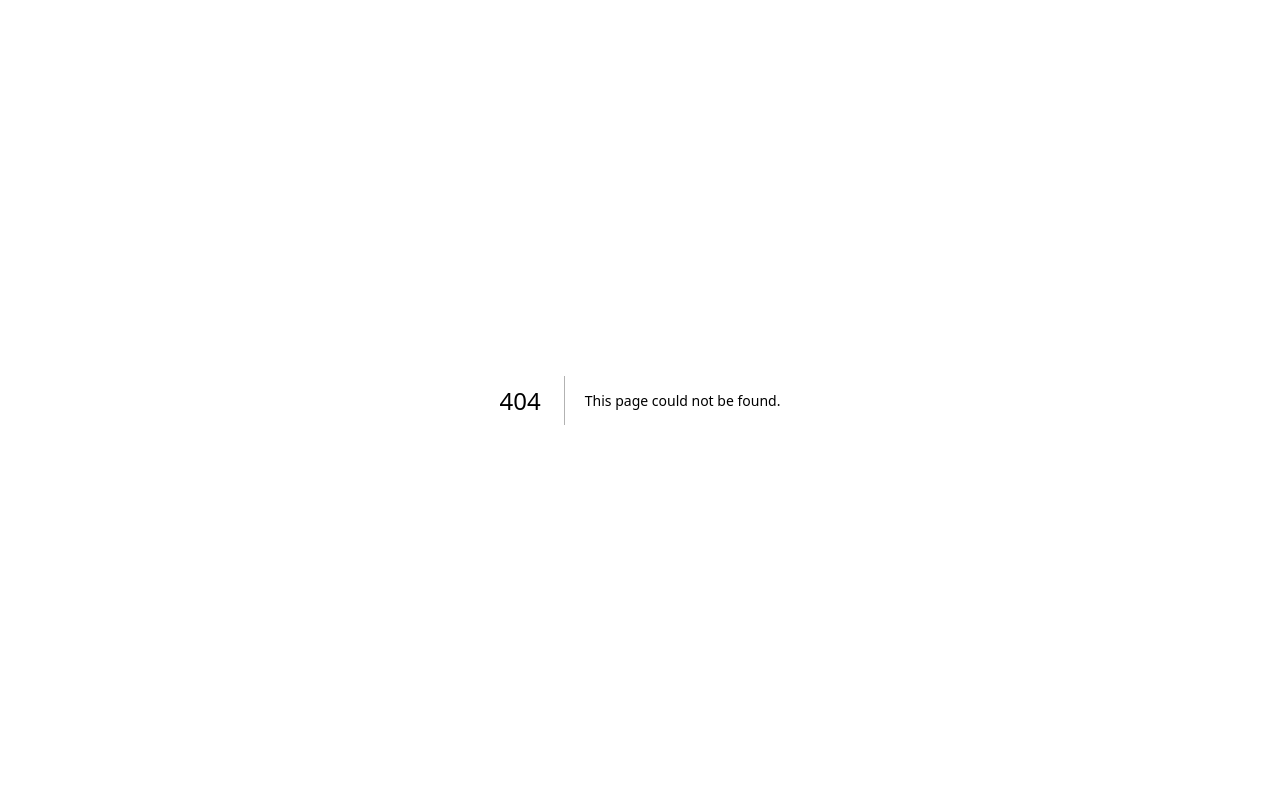
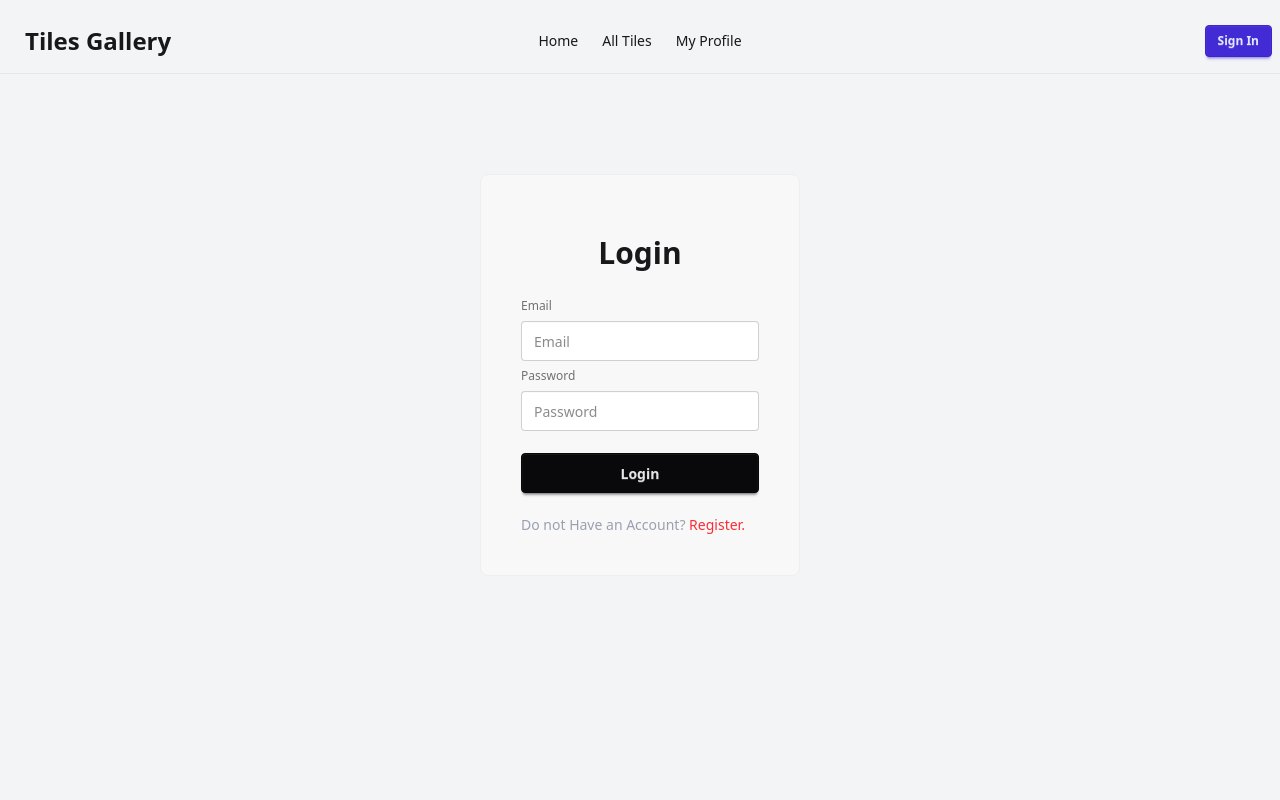
Before and after one commit to sadikur-sadik/Tiles-Gallery, a Next.js app: page /login in a window 1280 px wide. Before the commit this address had no page. Shown: the top 800 px of the page. Built offline with nearby package versions, Linux system fonts and the light colour scheme.

Commit message:
Registration Included (error message still left to be shown)

```diff
--- a/package.json
+++ b/package.json
@@ -9,10 +9,14 @@
     "lint": "eslint"
   },
   "dependencies": {
+    "@better-auth/mongo-adapter": "^1.6.9",
+    "better-auth": "^1.6.9",
+    "mongodb": "^7.2.0",
     "next": "16.2.4",
     "react": "19.2.4",
     "react-dom": "19.2.4",
     "react-fast-marquee": "^1.6.5",
+    "react-hook-form": "^7.74.0",
     "react-icons": "^5.6.0"
   },
   "devDependencies": {
--- /dev/null
+++ b/src/app/(auth)/layout.jsx
@@ -0,0 +1,14 @@
+import Navbar from '@/components/Navbar/Navbar';
+import React from 'react';
+
+const Layout = ({children}) => {
+  return (
+    <>
+      <Navbar></Navbar>
+      {children}
+
+    </>
+  );
+};
+
+export default Layout;
--- /dev/null
+++ b/src/app/(auth)/login/page.jsx
@@ -0,0 +1,24 @@
+import Link from "next/link";
+
+const Login = () => {
+  return (
+    <div className="flex flex-col justify-center items-center mt-25">
+      <fieldset className="fieldset bg-base-200 border-base-300 rounded-box w-xs border p-10">
+        <h1 className="text-3xl text-center font-bold my-5">Login</h1>
+        <label className="label">Email</label>
+        <input type="email" className="input" placeholder="Email" />
+
+        <label className="label">Password</label>
+        <input type="password" className="input" placeholder="Password" />
+
+        <button className="btn btn-neutral mt-4">Login</button>
+
+        <p className="mt-4 text-sm text-gray-400">
+          Do not Have an Account? <Link className="text-red-500" href="/register">Register.</Link></p>
+      </fieldset>
+    </div>
+
+  );
+};
+
+export default Login;
--- /dev/null
+++ b/src/app/(auth)/register/page.jsx
@@ -0,0 +1,77 @@
+'use client'
+
+import { authClient } from "@/lib/auth-client";
+import { useState } from "react";
+import { useForm } from "react-hook-form";
+import { IoEyeOff } from "react-icons/io5";
+import { IoEye } from "react-icons/io5";
+
+
+const Register = () => {
+  const [show, setShow] = useState(false)
+  const {
+    register,
+    handleSubmit,
+    watch,
+    formState: { errors },
+  } = useForm();
+
+  console.log(errors)
+
+  const onSubmit = async (e) => {
+
+    const { name, image, email, password } = e
+
+
+
+    const { data, error } = await authClient.signUp.email({
+      name: name,
+      image: image,
+      email: email,
+      password: password,
+      callbackURL: "/home",
+    });
+
+  }
+
+
+
+  return (
+    <div className="flex flex-col justify-center items-center mt-25">
+      <div className="fieldset bg-base-200 border-base-300 rounded-box w-xs border p-10">
+        <h1 className="text-3xl text-center font-bold my-5">Create Account</h1>
+
+        <form onSubmit={handleSubmit(onSubmit)}>
+          <fieldset>
+            <label className="label">Name</label>
+            <input type="text" {...register("name", { required: "Name is required" })} className="input" placeholder="Enter Name" />
+
+          </fieldset>
+          <fieldset>
+            <label className="label">Image</label>
+            <input type="text" {...register("image", { required: "Image is required" })} className="input" placeholder="Image URL" />
+          </fieldset>
+
+          <fieldset>
+            <label className="label">Email</label>
+            <input type="email" {...register("email", { required: "Valid Email required" })} className="input" placeholder="Enter Email" />
+          </fieldset>
+
+          <fieldset className="relative">
+            <label className="label">Password</label>
+            <input type={show ? 'text' : 'password'} {...register("password", { required: "Valid password required" })} className="input" placeholder="Enter Password" />
+            <span onClick={() => setShow(!show)} className="absolute top-8 right-3 text-gray-400">
+              {show ? <IoEye /> : <IoEyeOff />}
+            </span>
+
+          </fieldset>
+
+          <button className="btn btn-neutral mt-4 w-full">Login</button>
+
+        </form>
+      </div>
+    </div>
+  );
+};
+
+export default Register;
--- a/src/app/(main)/all-tiles/layout.jsx
+++ b/src/app/(main)/all-tiles/layout.jsx
@@ -1,10 +1,13 @@
 import Navbar from "@/components/Navbar/Navbar";
+import Footer from "@/components/Footer/Footer";
 const Layout = ({children}) => {
   return (
     <div>
       <Navbar/>
 
       {children}
+
+      <Footer/>
     </div>
   );
 };
--- a/src/app/(main)/home/layout.jsx
+++ b/src/app/(main)/home/layout.jsx
@@ -1,6 +1,7 @@
 import Navbar from "@/components/Navbar/Navbar";
 import Banner from "@/components/Banner/Banner";
 import MarqueePage from "@/components/Marquee/MarqueePage";
+import Footer from "@/components/Footer/Footer";
 const Layout = ({children}) => {
   return (
     <div>
@@ -8,6 +9,7 @@ const Layout = ({children}) => {
       <Banner/>
       <MarqueePage/>
       {children}
+      <Footer/>
     </div>
   );
 };
--- /dev/null
+++ b/src/app/api/auth/[...all]/route.js
@@ -0,0 +1,4 @@
+import { auth } from "@/lib/auth"; // path to your auth file
+import { toNextJsHandler } from "better-auth/next-js";
+
+export const { POST, GET } = toNextJsHandler(auth);
--- a/src/app/layout.js
+++ b/src/app/layout.js
@@ -1,6 +1,5 @@
 import { Geist, Geist_Mono } from "next/font/google";
-import "./globals.css";
-import Footer from "@/components/Footer/Footer";
+import "./globals.css";import Footer from "@/components/Footer/Footer";
 
 const geistSans = Geist({
   variable: "--font-geist-sans",
@@ -26,7 +25,7 @@ export default function RootLayout({ children }) {
       <body className="min-h-full flex flex-col bg-gray-100">
 
         {children}
-        <Footer/>
+
       </body>
     </html>
   );
--- a/src/components/Navbar/Navbar.jsx
+++ b/src/components/Navbar/Navbar.jsx
@@ -46,9 +46,11 @@ const Navbar = () => {
                 Sign Out
               </button>
             ) : (
-              <button className="btn btn-primary btn-sm" onClick={() => setSign(true)}>
-                Sign In
-              </button>
+              <Link href="/login">
+                <button className="btn btn-primary btn-sm" onClick={() => setSign(true)}>
+                  Sign In
+                </button>
+              </Link>
             )}
           </div>
         </div>
--- /dev/null
+++ b/src/lib/auth-client.js
@@ -0,0 +1,6 @@
+import { createAuthClient } from "better-auth/react"
+export const authClient = createAuthClient({
+    /** The base URL of the server (optional if you're using the same domain) */
+    baseURL: "http://localhost:3000"
+})
+export const { signIn, signUp, signOut, useSession } = createAuthClient()
--- /dev/null
+++ b/src/lib/auth.js
@@ -0,0 +1,18 @@
+import dns from "node:dns";
+dns.setServers(['8.8.8.8','8.8.4.4'])
+
+import { betterAuth } from "better-auth";
+import { MongoClient } from "mongodb";
+import { mongodbAdapter } from "better-auth/adapters/mongodb";
+
+const client = new MongoClient(process.env.MONGODB_URL);
+const db = client.db('tiles_gallery');
+
+export const auth = betterAuth({
+  database: mongodbAdapter(db, {
+    client
+  }),
+  emailAndPassword: {
+    enabled: true,
+  },
+});
```
Also changed, not shown: 1 other file (tests, documents, lock files or other folders).
